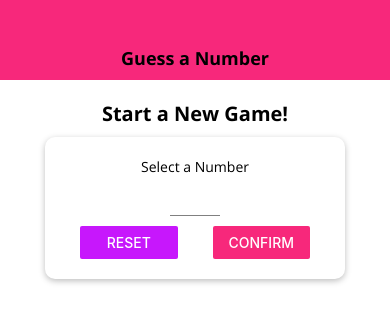
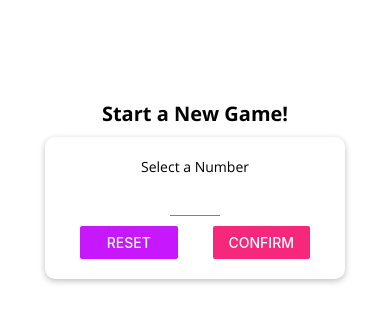
Before and after one commit to bhvalent/number-guessing-game, a React Native app: screen / in a window 390 px wide. Shown: the top 322 px of the page. Built offline with nearby package versions, Linux system fonts and the light colour scheme.

Commit message:
Change styling based on Platform

```diff
--- a/App.js
+++ b/App.js
@@ -1,5 +1,5 @@
 import React, { useState } from 'react';
-import { StyleSheet, View } from 'react-native';
+import { StyleSheet, SafeAreaView } from 'react-native';
 import * as Font from 'expo-font';
 import AppLoading from 'expo-app-loading';
 
@@ -56,10 +56,10 @@ export default function App() {
   }
 
   return (
-    <View style={styles.screen}>
+    <SafeAreaView style={styles.screen}>
       <Header title="Guess a Number" />
       {content}
-    </View>
+    </SafeAreaView>
   );
 }
 
--- a/components/Header.js
+++ b/components/Header.js
@@ -1,26 +1,36 @@
 import React from 'react';
-import { View, StyleSheet } from 'react-native';
+import { View, StyleSheet, Platform } from 'react-native';
 
 import Colors from '../constants/colors';
 import TitleText from './TitleText';
 
 const Header = props => {
 	return (
-		<View style={styles.header}>
-			<TitleText>{props.title}</TitleText>
+		<View style={{ ...styles.headerBase, ...Platform.select({ ios: styles.headerIOS, android: styles.headerAndroid }) }}>
+			<TitleText style={styles.title}>{props.title}</TitleText>
 		</View>
 	)
 };
 
 const styles = StyleSheet.create({
-	header: {
+	headerBase: {
 		width: '100%',
 		height: 80,
 		paddingTop: 36,
-		backgroundColor: Colors.primary,
 		alignItems: 'center',
 		justifyContent: 'center',
 		justifyContent: 'center'
+	},
+	headerIOS: {
+		backgroundColor: 'white',
+		borderBottomColor: '#ccc',
+		borderBottomWidth: 1
+	},
+	headerAndroid: {
+		backgroundColor: Colors.primary
+	},
+	title: {
+		color: Platform.OS === 'ios' ? Colors.primary : 'white'
 	}
 });
 
--- a/components/MainButton.js
+++ b/components/MainButton.ios.js
@@ -4,6 +4,7 @@ import { StyleSheet, Text, TouchableOpacity, View } from "react-native";
 import Colors from "../constants/colors";
 
 const MainButton = props => {
+
   return (
     <TouchableOpacity onPress={props.onPress}>
       <View style={styles.btn}>
--- a/package.json
+++ b/package.json
@@ -17,7 +17,8 @@
     "react-native": "0.64.3",
     "react-native-web": "0.17.1",
     "expo-font": "~10.0.4",
-    "expo-app-loading": "~1.3.0"
+    "expo-app-loading": "~1.3.0",
+    "expo-screen-orientation": "~4.1.1"
   },
   "devDependencies": {
     "@babel/core": "^7.12.9"
--- a/screens/GameOver.js
+++ b/screens/GameOver.js
@@ -1,5 +1,5 @@
 import React from "react";
-import { Image, StyleSheet, Text, View, Dimensions, ScrollView, useWindowDimensions } from "react-native";
+import { Image, StyleSheet, Text, View, ScrollView, useWindowDimensions } from "react-native";
 
 import BodyText from "../components/BodyText";
 import MainButton from "../components/MainButton";
@@ -20,8 +20,8 @@ const GameOver = props => {
 					}}>
 						<Image source={require('../assets/success.png')} style={styles.img} resizeMode="cover" />
 					</View>
-				<View style={{...styles.messageContainer, marginVertical: useWindowDimensions().height / 60}}>
-					<BodyText style={{...styles.message, fontSize: useWindowDimensions().height < 400 ? 16 : 20}}>
+					<View style={{ ...styles.messageContainer, marginVertical: useWindowDimensions().height / 60 }}>
+						<BodyText style={{ ...styles.message, fontSize: useWindowDimensions().height < 400 ? 16 : 20 }}>
 							Your phone needed <Text style={styles.highlight}>{props.guessRounds}</Text> rounds to guess the
 							number <Text style={styles.highlight}>{props.userNumber}</Text>.
 						</BodyText>
```
Also changed, not shown: components/MainButton.android.js (added, +41 -0 lines), 1 other file (tests, documents, lock files or other folders). Lines whose indentation alone changed are shown as unchanged.
